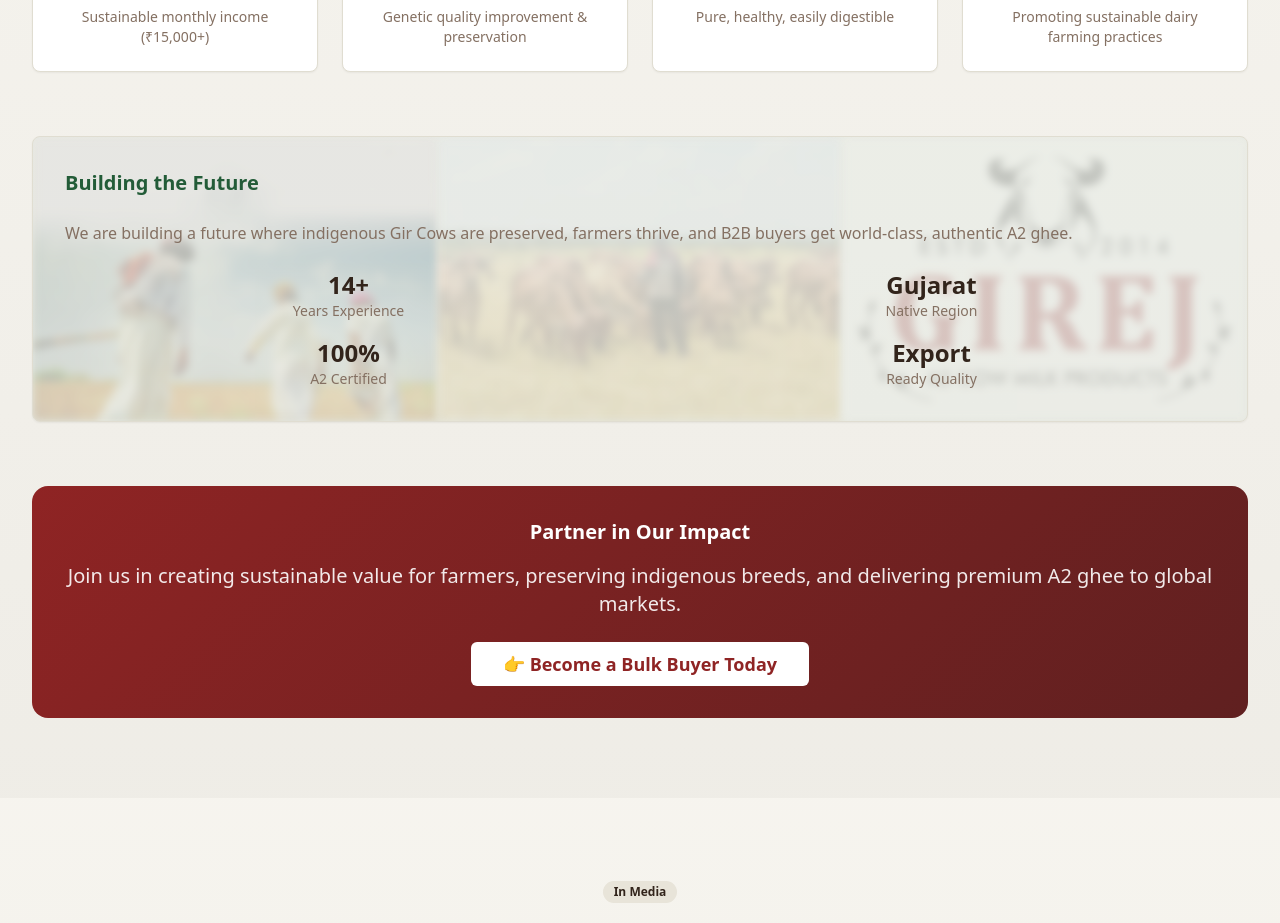
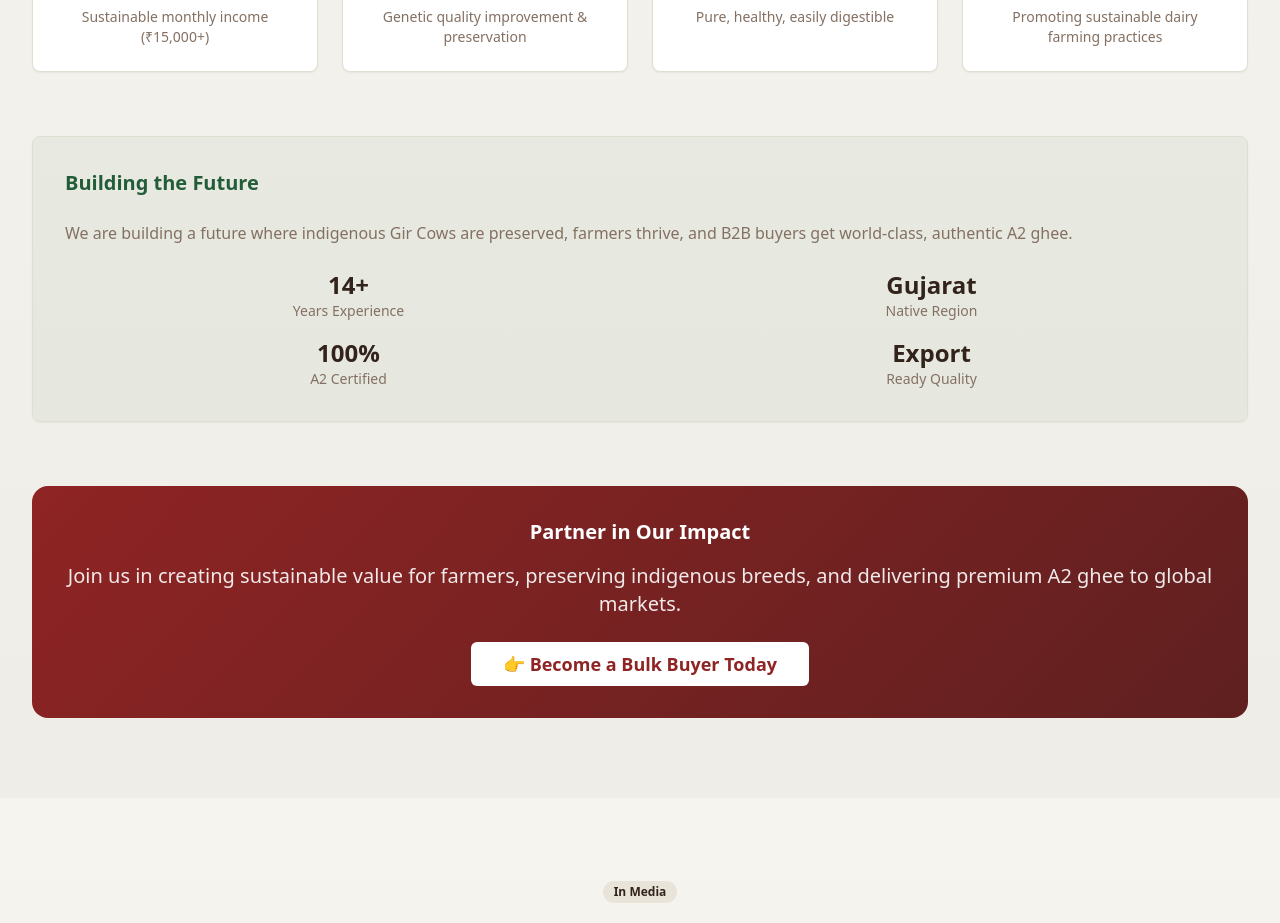
Before and after one commit to krishinaturals-eng/gir-a2-source, a React (Vite) app: page / in a window 1280 px wide. Shown: the part 5580-6503 px from the top of the page. Built offline with nearby package versions, Linux system fonts and the light colour scheme.

Commit message:
Revert background image effect
Removed the blurred background farmer images from the "Building the Future" card.

```diff
--- a/src/components/ImpactSection.tsx
+++ b/src/components/ImpactSection.tsx
@@ -70,27 +70,7 @@ const ImpactSection = () => {
         {/* Detailed Impact */}
         <div className="grid grid-cols-1 lg:grid-cols-1 gap-8 mb-16">
 
-          <Card className="p-8 bg-earth-green/5 relative overflow-hidden">
-            {/* Background farmer images */}
-            <div className="absolute inset-0 opacity-20">
-              <div className="flex h-full">
-                <div
-                  className="flex-1 bg-cover bg-center bg-no-repeat blur-sm"
-                  style={{ backgroundImage: `url('/lovable-uploads/2db7c7b1-ffe6-47c6-95e7-a21e5d3a4be9.png')` }}
-                />
-                <div
-                  className="flex-1 bg-cover bg-center bg-no-repeat blur-sm"
-                  style={{ backgroundImage: `url('/lovable-uploads/87d15d84-225e-4e02-9458-9c2efc867529.png')` }}
-                />
-                <div
-                  className="flex-1 bg-cover bg-center bg-no-repeat blur-sm"
-                  style={{ backgroundImage: `url('/lovable-uploads/70aca71f-ca56-4c47-befe-f0fa9795cd1f.png')` }}
-                />
-              </div>
-            </div>
-
-            {/* Content overlay */}
-            <div className="relative z-10">
+          <Card className="p-8 bg-earth-green/5">
             <h3 className="text-xl font-semibold text-earth-green mb-6">Building the Future</h3>
             <p className="text-muted-foreground mb-6">
               We are building a future where indigenous Gir Cows are preserved, farmers thrive, and B2B buyers get world-class, authentic A2 ghee.
@@ -111,7 +91,6 @@ const ImpactSection = () => {
               <div className="text-center">
                 <div className="text-2xl font-bold text-foreground">Export</div>
                 <div className="text-sm text-muted-foreground">Ready Quality</div>
-                </div>
               </div>
             </div>
           </Card>
```
Lines whose indentation alone changed are shown as unchanged.
